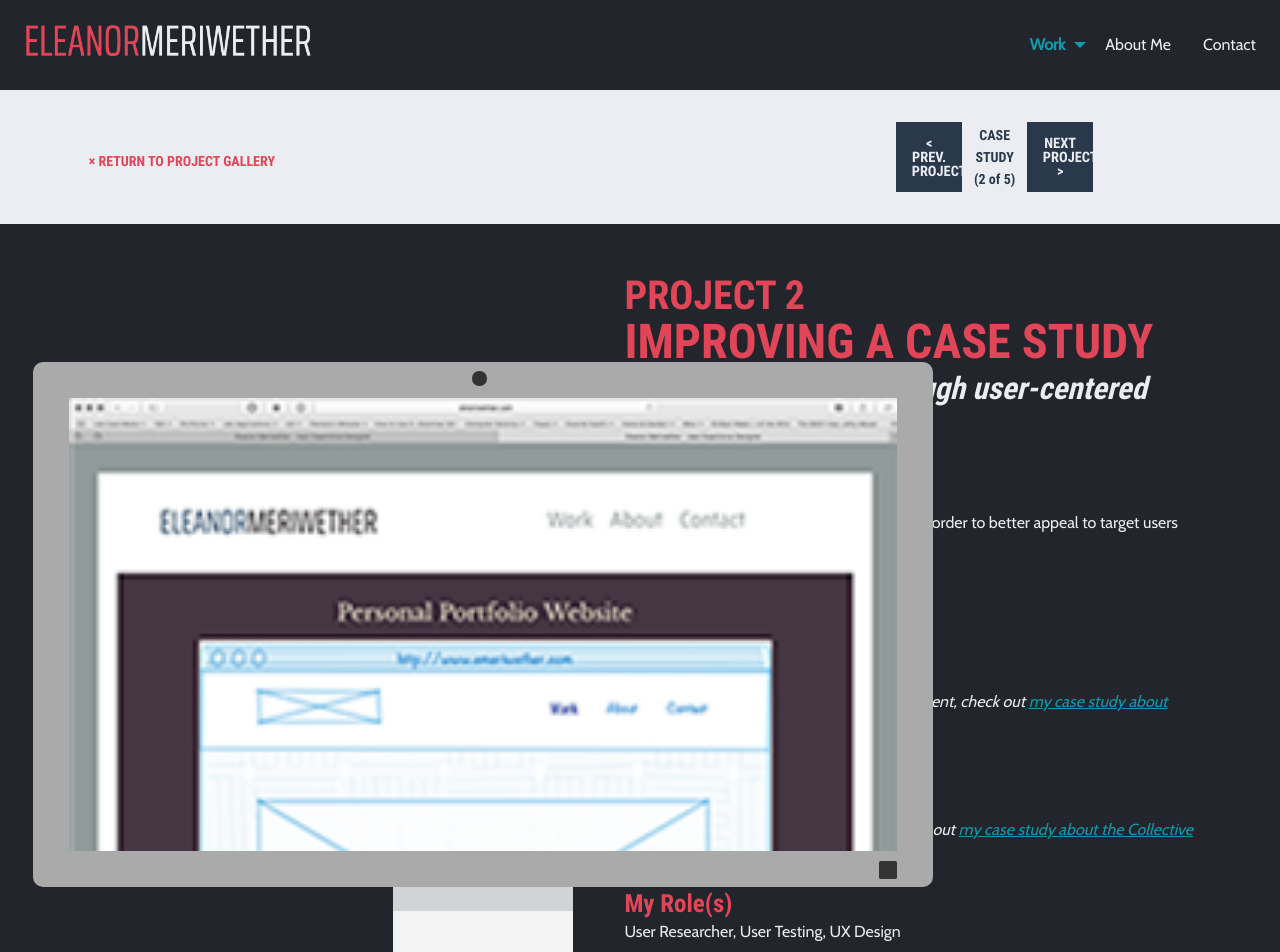
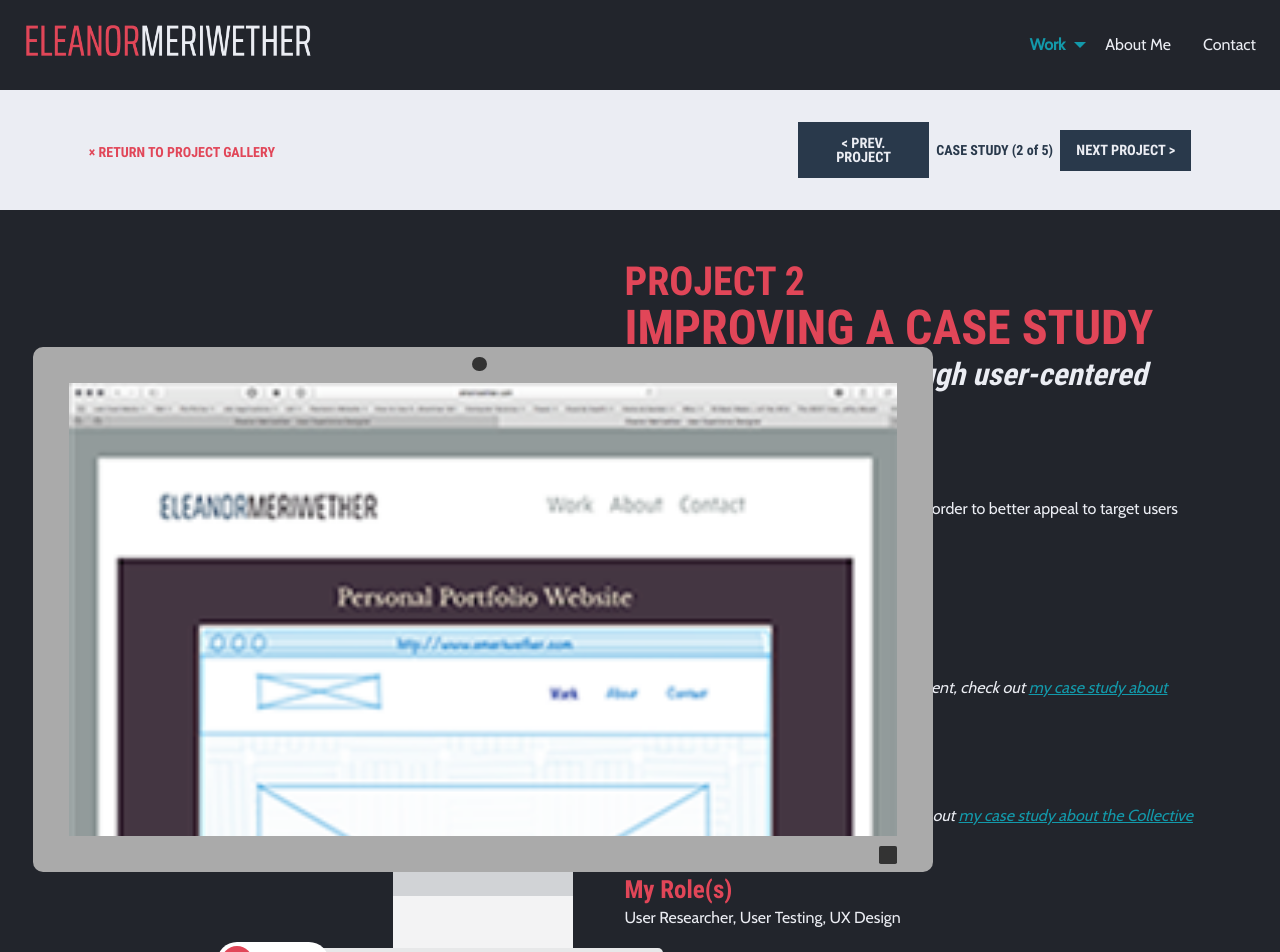
Before and after one commit to emeriwether/emeriwether.github.io, a Jekyll site: the page built from project.html, in a window 1280 px wide. Shown: the top 952 px of the page. Built offline with Jekyll 4.4.1, drawn with Linux system fonts in a browser that asks for light colours.

Commit message:
ct prev comm

```diff
--- a/css2/project.css
+++ b/css2/project.css
@@ -20,7 +20,7 @@
     color: #E14658;
     font-size: 0.875em;
     font-family: "Roboto Condensed";
-    padding-bottom: 0.75em;
+    padding-bottom: 1em;
 }
 /* END PROJECT NAVIGATION STYLING */
 /***********************/
--- a/project.html
+++ b/project.html
@@ -10,9 +10,9 @@
 <nav class="grid-x align-center align-middle projectNav">
     <a href="/home.html" class="small-7 cell returnToHome">&times; RETURN TO PROJECT GALLERY</a>
     <div class="grid-x align-center align-middle">
-        <a class="small-4 medium-3 large-2 cell button" href="/projectA.html">&lt; PREV. PROJECT</a>
-        <p class="small-4 medium-3 large-2 cell text-center">CASE STUDY <br class="rwd-break">(2 of 5)</p>
-        <a class="small-4 medium-3 large-2 cell button" href="/projectC.html">NEXT PROJECT &gt;</a>
+        <a class="small-4 cell button" href="/projectA.html">&lt; PREV. PROJECT</a>
+        <p class="small-4 cell text-center">CASE STUDY <br class="rwd-break">(2 of 5)</p>
+        <a class="small-4 cell button" href="/projectC.html">NEXT PROJECT &gt;</a>
     </div>
 </nav>
 
```
